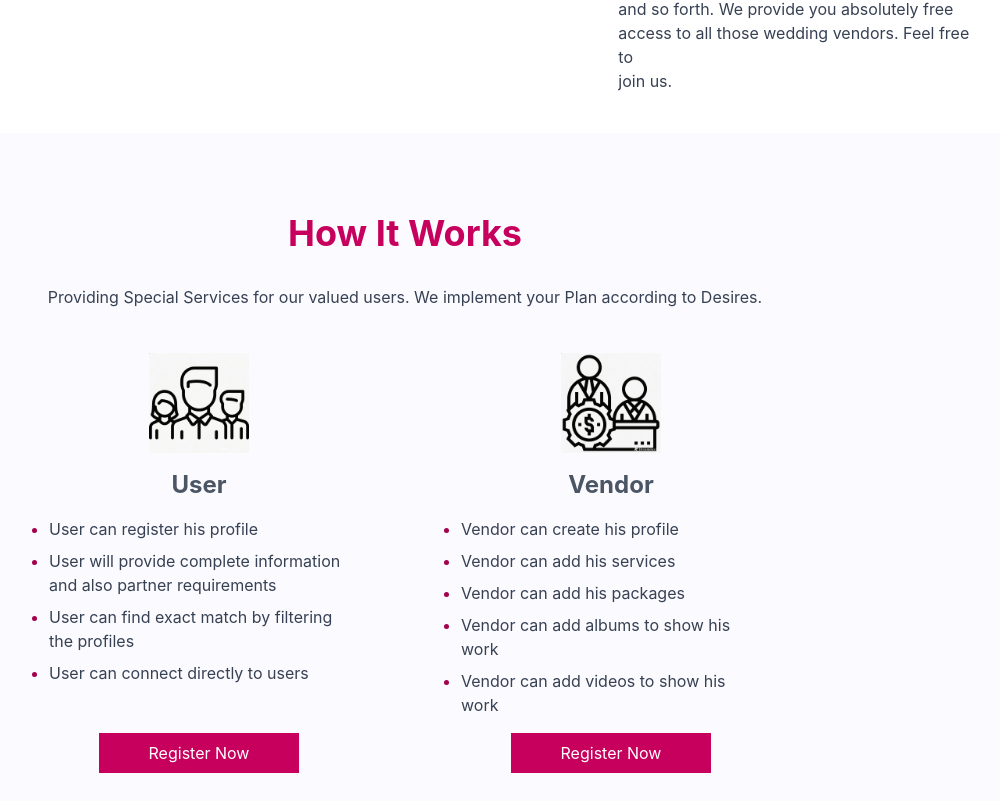
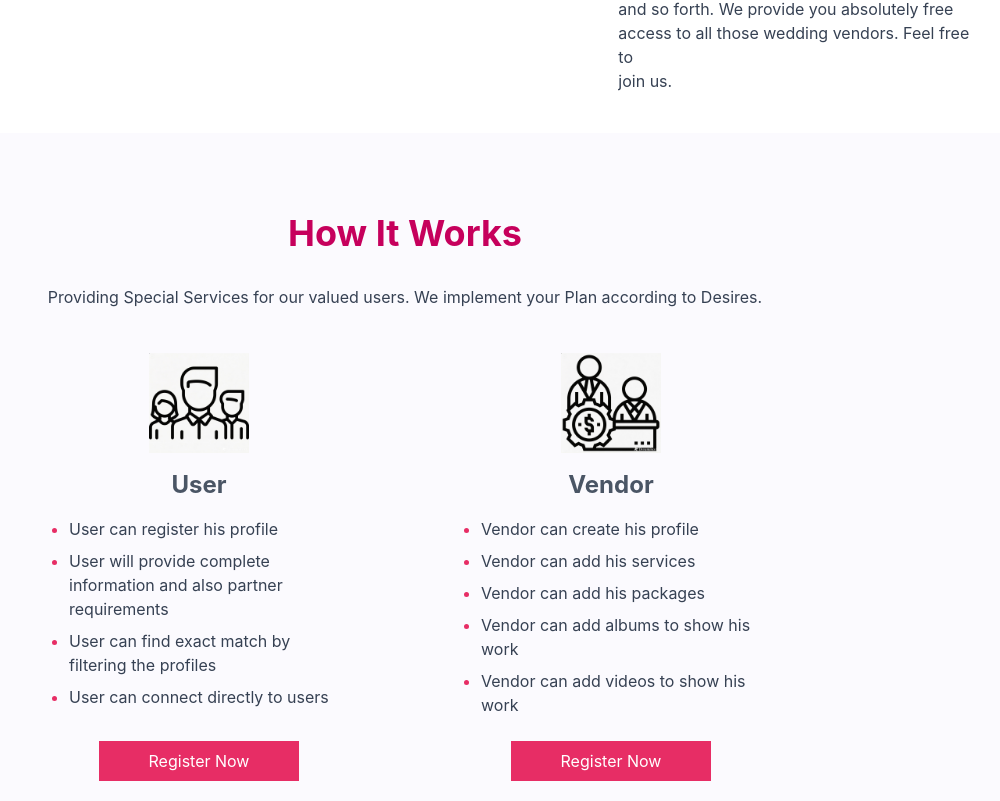
Before and after one commit to abdullahprince457/Assann-Rishta, a React (Vite) app: page /home in a window 1280 px wide. Shown: the part 3219-4020 px from the top of the page, without its empty margins (235-1235 px from the left). Built offline with nearby package versions, Linux system fonts and the light colour scheme.

Commit message:
fixed user

```diff
--- a/src/components/Working.jsx
+++ b/src/components/Working.jsx
@@ -6,16 +6,18 @@ import Title from './Title'
 
 const Working = () => {
   return (
-    <div className='bg-[#FBFAFE] py-10 px-4'>
+    <div className='bg-[#FBFAFE] py-10 px-4 flex flex-col items-center'>
 
+      {/* Centered Title */}
       <Title
         title="How It Works"
         desc="Providing Special Services for our valued users. We implement your Plan according to Desires."
       />
 
-      <div className='flex flex-col md:flex-row flex-wrap justify-center gap-10 lg:gap-28 pt-11'>
+      {/* Centered Flex Container */}
+      <div className='flex flex-col md:flex-row justify-center items-center md:items-stretch gap-10 lg:gap-28 pt-11 w-full max-w-screen-xl'>
 
-        {/* User */}
+        {/* User Card */}
         <div className='flex flex-col items-center text-center w-full max-w-[300px] min-h-[420px]'>
 
           <img src={User} alt="user" className='w-[80px] sm:w-[100px]' />
@@ -24,16 +26,16 @@ const Working = () => {
             User
           </div>
 
-          <ul className='list-disc marker:text-pink-800 text-left text-gray-700 mt-4 space-y-2 text-sm sm:text-base'>
+          <ul className='list-disc marker:text-[#e72d65] text-left text-gray-700 mt-4 space-y-2 text-sm sm:text-base pl-5'>
             <li>User can register his profile</li>
             <li>User will provide complete information and also partner requirements</li>
             <li>User can find exact match by filtering the profiles</li>
             <li>User can connect directly to users</li>
           </ul>
 
-          <div className='mt-auto w-full flex justify-center'>
+          <div className='mt-auto w-full flex justify-center pt-6'>
             <Link to="/login">
-              <button className='bg-pink-700 text-white px-6 py-2 w-[200px] cursor-pointer'>
+              <button className='bg-[#e72d65] text-white px-6 py-2 w-[200px] cursor-pointer hover:bg-[#c4254f] transition-colors'>
                 Register Now
               </button>
             </Link>
@@ -41,7 +43,7 @@ const Working = () => {
 
         </div>
 
-        {/* Vendor */}
+        {/* Vendor Card */}
         <div className='flex flex-col items-center text-center w-full max-w-[300px] min-h-[420px]'>
 
           <img src={Vendor} alt="vendor" className='w-[80px] sm:w-[100px]' />
@@ -50,7 +52,7 @@ const Working = () => {
             Vendor
           </div>
 
-          <ul className='list-disc marker:text-pink-800 text-left text-gray-700 mt-4 space-y-2 text-sm sm:text-base'>
+          <ul className='list-disc marker:text-[#e72d65] text-left text-gray-700 mt-4 space-y-2 text-sm sm:text-base pl-5'>
             <li>Vendor can create his profile</li>
             <li>Vendor can add his services</li>
             <li>Vendor can add his packages</li>
@@ -58,9 +60,9 @@ const Working = () => {
             <li>Vendor can add videos to show his work</li>
           </ul>
 
-          <div className='mt-auto w-full flex justify-center'>
+          <div className='mt-auto w-full flex justify-center pt-6'>
             <Link to="/login">
-              <button className='bg-pink-700 text-white px-6 py-2 w-[200px] cursor-pointer'>
+              <button className='bg-[#e72d65] text-white px-6 py-2 w-[200px] cursor-pointer hover:bg-[#c4254f] transition-colors'>
                 Register Now
               </button>
             </Link>
```
